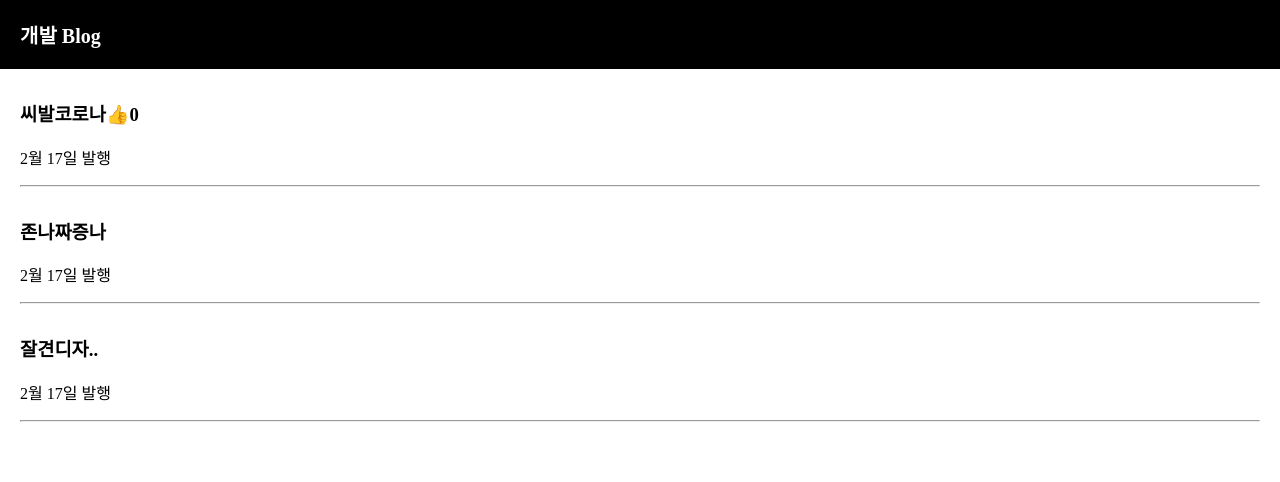
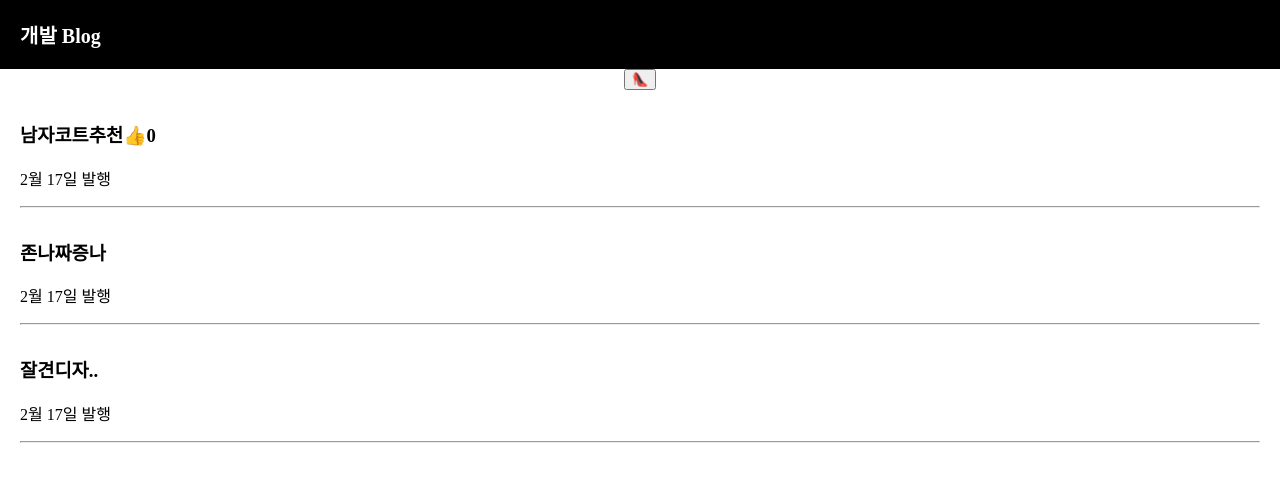
Before and after one commit to jhunderdog/ReactProject-blog, a React (Create React App) app: page / in a window 1280 px wide. Shown: the top 482 px of the page. Built offline with nearby package versions, Linux system fonts and the light colour scheme.

Commit message:
Deep copy with new Array

```diff
--- a/src/App.js
+++ b/src/App.js
@@ -6,18 +6,24 @@ import "./App.css";
 
 function App() {
   let [글제목, 글제목변경] = useState([
-    "씨발코로나",
+    "남자코트추천",
     "존나짜증나",
     "잘견디자..",
   ]);
   let posts = "강남 고기 맛집";
   let [따봉, 따봉변경] = useState(0);
+  function 제목바꾸기() {
+    var newArray = [...글제목];
+    newArray[0] = "여자코트추천";
+    글제목변경(newArray);
+  }
 
   return (
     <div className="App">
       <div className="black-nav">
         <div>개발 Blog</div>
       </div>
+      <button onClick={제목바꾸기}>👠</button>
       <div className="list">
         <h3>
           {글제목[0]}
```
